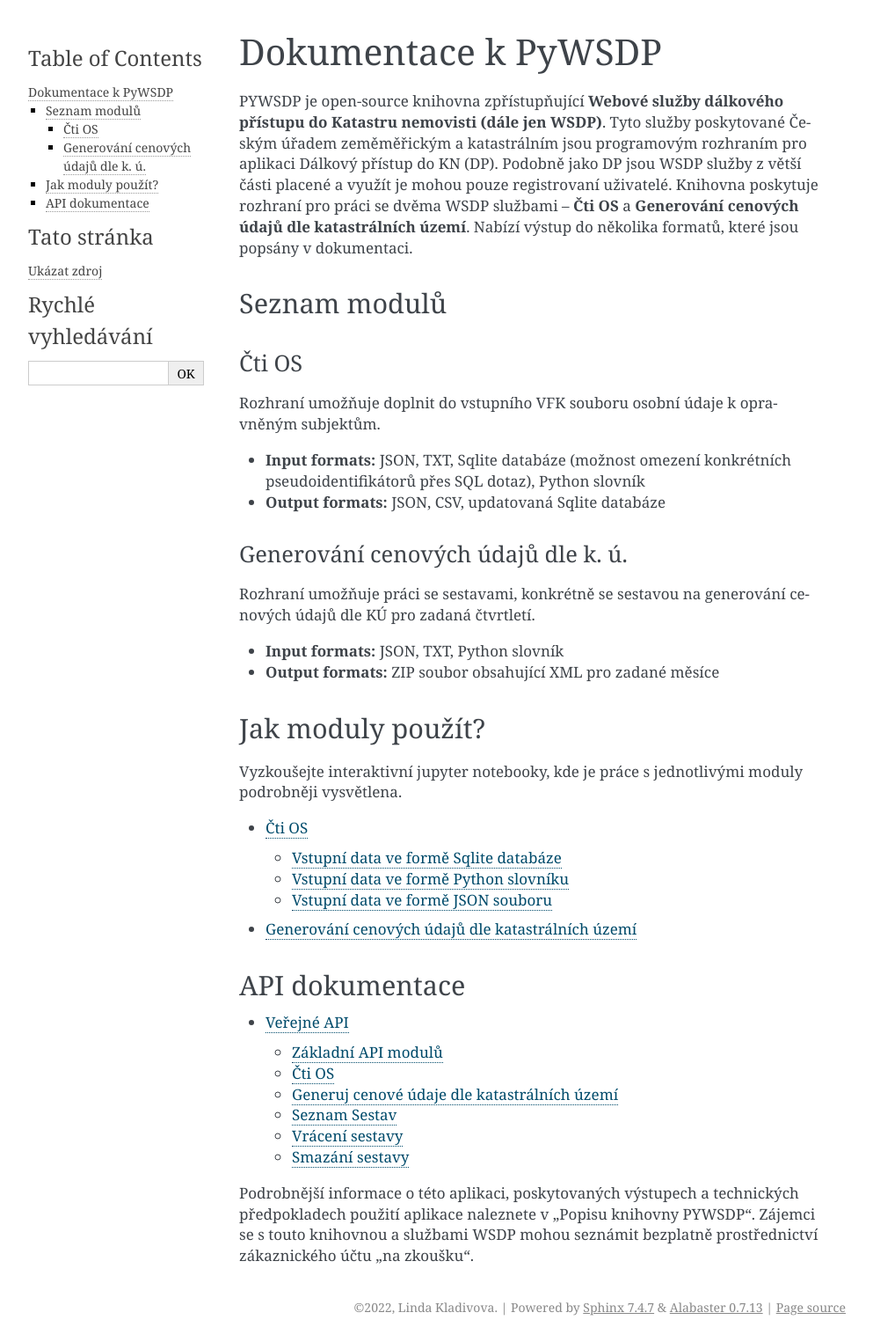
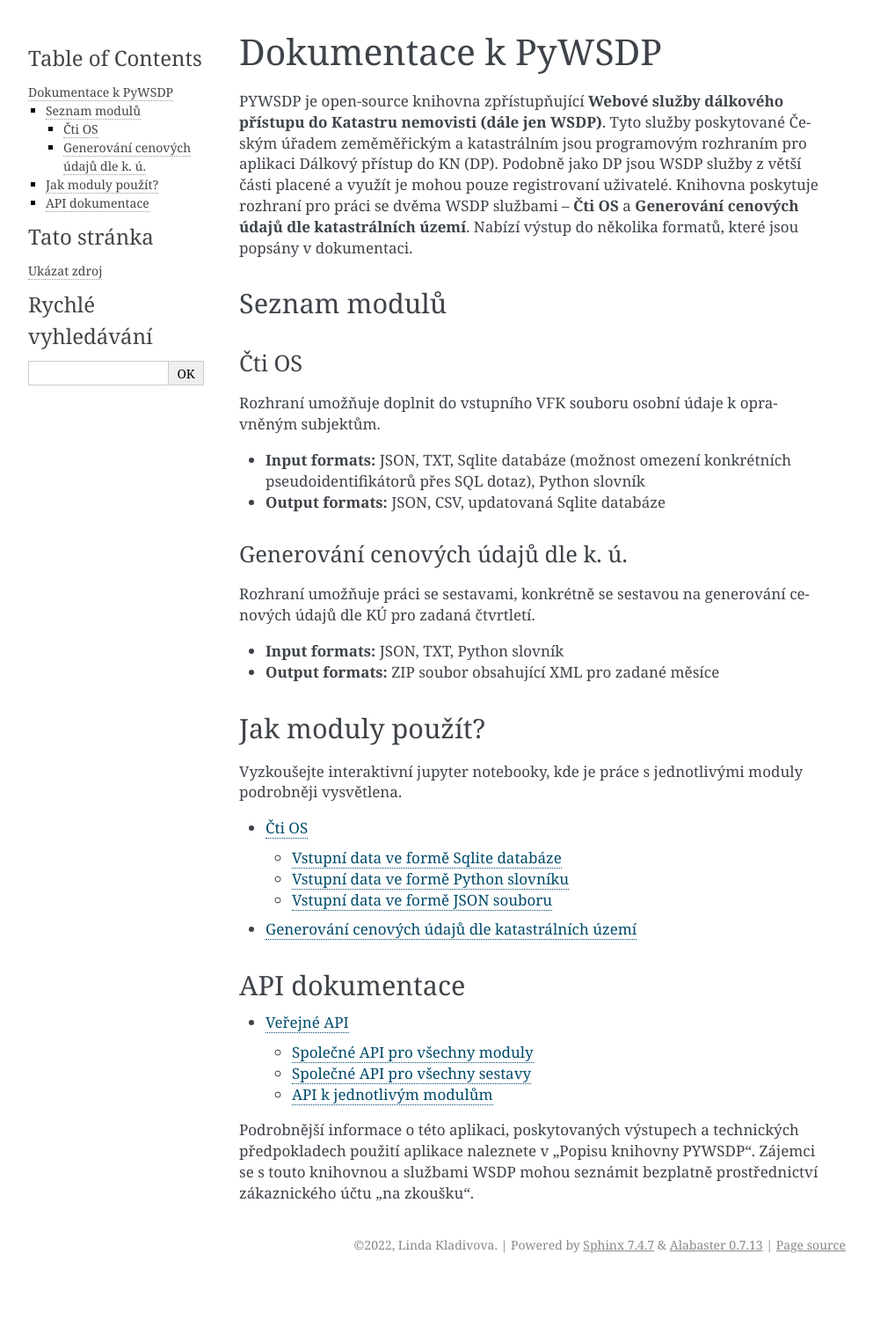
Before and after one commit to ctu-geoforall-lab/pywsdp, a Sphinx documentation site: the page built from docs/index.rst, in a window 1280 px wide. Shown: the whole page at 88% size, without its empty margins (148-1141 px from the left). Built offline with Sphinx 7.4.7, drawn with Linux system fonts in a browser that asks for light colours; after the commit the page ends 1454 px from its top, so only the background shows below that.

Commit message:
better docs

```diff
--- a/docs/api.rst
+++ b/docs/api.rst
@@ -4,14 +4,24 @@ Veřejné API
 
 .. module:: pywsdp
 
-Základní API modulů
----------
+Společné API pro všechny moduly
+========================================================
 
 .. autoclass:: pywsdp.base.WSDPBase
    :members:
 
+
+Společné API pro všechny sestavy
+========================================================
+
 .. autoclass:: pywsdp.base.SestavyBase
    :members:
+
+
+API k jednotlivým modulům
+========================================================
+
+.. module:: pywsdp
 
 Čti OS
 ---------
```
